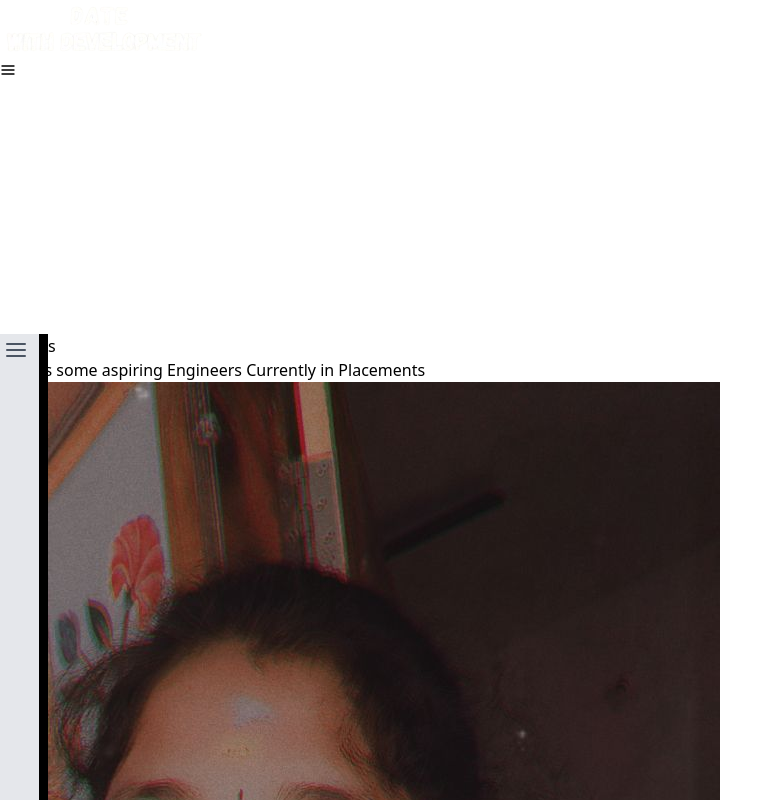
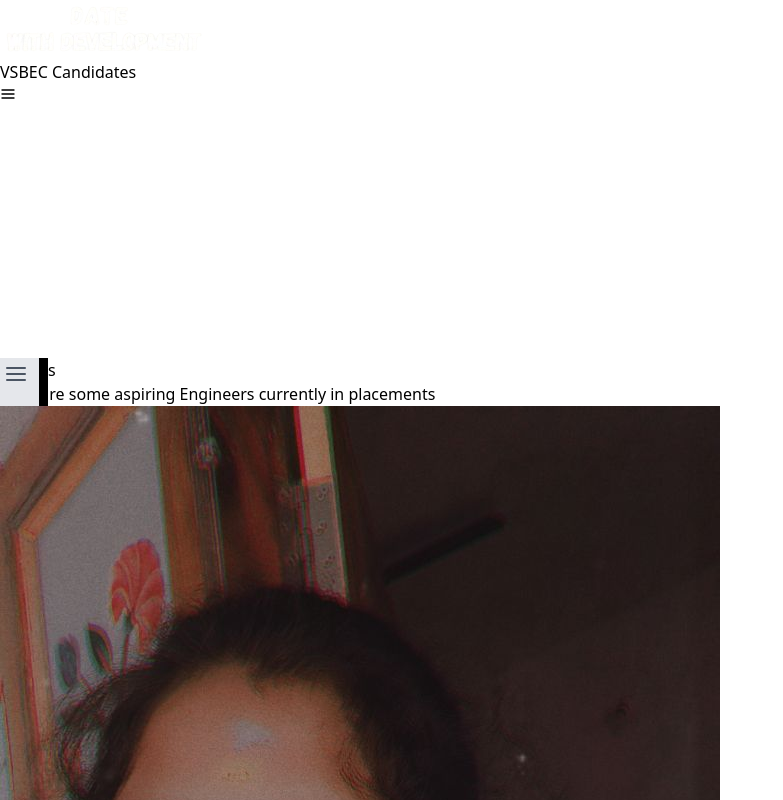
Before and after one commit to Shankaranarayanansk/Dating-with-Developement-Platform, a React (Vite) app: page /seniors in a window 1280 px wide. Shown: the top 800 px of the page, without its empty margins (0-783 px from the left). Built offline with nearby package versions, Linux system fonts and the light colour scheme.

Commit message:
res bug fix

```diff
--- a/src/Components/Alumini.jsx
+++ b/src/Components/Alumini.jsx
@@ -1,11 +1,13 @@
-import React from 'react';
+import React, { useEffect } from 'react';
+import AOS from 'aos';
+import 'aos/dist/aos.css';
 import { FaLinkedin } from 'react-icons/fa';
 import P1 from '../assets/Alumini/P1.jpeg';
 import P2 from '../assets/Alumini/P2.jpeg';
 import P3 from '../assets/Alumini/P3.jpeg';
 import P4 from '../assets/Alumini/P4.jpeg';
-import P5 from '../assets/Alumini/P5.png'
-import P6 from '../assets/Alumini/P6.jpeg'
+import P5 from '../assets/Alumini/P5.png';
+import P6 from '../assets/Alumini/P6.jpeg';
 
 const testimonials = [
   {
@@ -13,75 +15,79 @@ const testimonials = [
     name: 'Pradhive',
     year: '2024 Passed Out',
     text: 'An talented Student with 9.2 cgpa and proficient in java and Problem solving more than 1000+ problems and working at Zscalar for 19LPA',
-    linkedin: 'https://www.linkedin.com/in/pradhive/'
+    linkedin: 'https://www.linkedin.com/in/pradhive/',
   },
   {
     image: P2,
     name: 'Ragul PR',
     year: '2024 Passed Out',
     text: 'The supportive community and rigorous curriculum prepared me well for the challenges of the professional world.',
-    linkedin: 'https://www.linkedin.com/in/ragul-pr/'
+    linkedin: 'https://www.linkedin.com/in/ragul-pr/',
   },
   {
     image: P3,
     name: 'Avanthika',
     year: '2024 Passed out',
-    text: 'I\'m grateful for the opportunities and connections I made during my time here. It\'s been crucial to my success.',
-    linkedin: 'https://www.linkedin.com/in/avanthika2663/'
+    text: "I'm grateful for the opportunities and connections I made during my time here. It's been crucial to my success.",
+    linkedin: 'https://www.linkedin.com/in/avanthika2663/',
   },
   {
     image: P4,
     name: 'Gokul MP',
     year: '2024 Passed Out',
     text: 'The experiences and knowledge I gained here have set a strong foundation for my professional journey.',
-    linkedin: 'https://www.linkedin.com/in/gokul-m-p-289a56257/'
+    linkedin: 'https://www.linkedin.com/in/gokul-m-p-289a56257/',
   },
   {
     image: P5,
     name: 'Anish',
     year: '2024 Passed Out',
-    text: 'I\'m proud to be an alumini of this institution. The network and skills I developed here are priceless.',
-    linkedin: 'https://www.linkedin.com/in/anish-anish/'
+    text: "I'm proud to be an alumini of this institution. The network and skills I developed here are priceless.",
+    linkedin: 'https://www.linkedin.com/in/anish-anish/',
   },
   {
     image: P6,
     name: 'Muruganatham',
     year: '2024 Passed Out',
-    text: 'I\'m proud to be an alumini of this institution. The network and skills I developed here are priceless.',
-    linkedin: 'https://www.linkedin.com/in/muruganantham-s/'
+    text: "I'm proud to be an alumini of this institution. The network and skills I developed here are priceless.",
+    linkedin: 'https://www.linkedin.com/in/muruganantham-s/',
   },
 ];
 
 const Testimonial = ({ image, name, year, text, linkedin }) => (
-  <div className="bg-white p-6 rounded-lg shadow-md flex flex-col items-center w-80 mx-4 mb-6">
+  <div className="bg-white p-6 rounded-lg shadow-md flex flex-col items-center w-full sm:w-80 mx-2 mb-6" data-aos="fade-up">
     <img src={image} alt={name} className="w-24 h-24 rounded-full mb-4 object-cover" />
     <p className="text-gray-600 mb-4 text-sm text-center h-24 overflow-hidden">{text}</p>
     <h3 className="font-bold text-lg">{name}</h3>
     <p className="text-sm text-gray-500">{year}</p>
     <a href={linkedin} target="_blank" rel="noopener noreferrer" className="mt-2 text-blue-500 hover:text-blue-600 flex items-center">
-       {/* Adjusted size with text-xl */}
-       <FaLinkedin size={5} className='m-2' />
+      <FaLinkedin size={24} className="mr-2" />
       Connect
     </a>
-
-
   </div>
 );
 
-const Alumini = () => (
+const Alumini = () => {
+  useEffect(() => {
+    AOS.init({
+      duration: 1000,
+      easing: 'ease-in-out',
+      once: true,
+    });
+  }, []);
+
+  return (
     <div className="bg-gray-100 min-h-screen lg:ml-40">
       <div className="container mx-auto px-4 py-16">
-      <h1 className="text-4xl font-bold text-center mb-8 text-blue-600">Alumini </h1>
+        <h1 className="text-4xl font-bold text-center mb-8 text-blue-600">Alumini</h1>
         <p className="text-center mb-12 text-gray-600">Hear from our successful graduates about their experiences.</p>
-
-      <div className="overflow-x-hidden">
+        <div className="overflow-hidden">
           <div className="flex flex-wrap justify-center">
             {testimonials.map((testimonial, index) => (
               <Testimonial key={index} {...testimonial} />
             ))}
           </div>
         </div>
-
         <div className="text-center mt-16">
           <h2 className="text-2xl font-semibold mb-4">Join Our College Network</h2>
           <p className="mb-6">Stay connected with your Seniors and fellow graduates.</p>
@@ -92,5 +98,6 @@ const Alumini = () => (
       </div>
     </div>
   );
+};
 
 export default Alumini;
--- a/src/Components/Home.jsx
+++ b/src/Components/Home.jsx
@@ -15,7 +15,7 @@ const Home = () => {
           <img src={Hero} alt="Image" className="rounded-lg shadow-md" />
         </div>
         <div className="w-full md:w-1/2 pr-0 md:pr-8 mb-4 md:mb-0" data-aos="fade-right" data-aos-duration="1500">
-          <h1 className="text-4xl font-bold mb-4">Gear Up for <span className='text-6xl font-bold md:4'>Success</span>: Your Ultimate Preparation Hub!</h1>
+          <h1 className="text-4xl font-bold mb-4">Gear Up for <span className='text-6xl text-red-600 font-bold md:4'>Success</span>: Your Ultimate Preparation Hub!</h1>
           <p className="text-lg text-gray-700 mb-4">Welcome juniors. Here you'll find a variety of materials and tools to help you with your studies and projects.</p>
         </div>
       </div>
--- a/src/Components/Navbar.jsx
+++ b/src/Components/Navbar.jsx
@@ -53,6 +53,7 @@ const Navbar = () => {
     <nav className="bg-black p-1.5 lg:px-12 flex items-center justify-between sticky top-0 z-50">
       <div className="flex items-center space-x-8">
         <img src={Logo} alt="Logo" className="h-12 w-auto" />
+        <p className='text-red-600'>VSBEC Candidates</p>
       </div>
 
       <div className="lg:hidden">
--- a/src/Components/Seniors.jsx
+++ b/src/Components/Seniors.jsx
@@ -1,10 +1,11 @@
-import React from 'react';
+import React, { useEffect } from 'react';
+import AOS from 'aos';
+import 'aos/dist/aos.css';
 import { FaLinkedin } from 'react-icons/fa';
 import P1 from '../assets/Seniors/P1.jpg';
 import P2 from '../assets/Seniors/P2.jpg';
 import P3 from '../assets/Seniors/P3.jpeg';
 import P4 from '../assets/Seniors/P4.jpg';
-// import P5 from '../assets/Seniors/P5.jpeg';
 import P5 from '../assets/Seniors/P5.jpg';
 import P6 from '../assets/Seniors/P6.png';
 
@@ -13,76 +14,80 @@ const testimonials = [
     image: P1,
     name: 'Sowmiya Dharshini',
     year: 'Final Year',
-    text: 'An talented Student with 8.2 cgpa and proficient in Python and Problem solving ,App development and currently learning the Cyber Security  ',
-    linkedin: 'https://www.linkedin.com/in/sowmiya-dharshini-k-aa9534275/'
+    text: 'An talented Student with 8.2 cgpa and proficient in Python and Problem solving ,App development and currently learning the Cyber Security',
+    linkedin: 'https://www.linkedin.com/in/sowmiya-dharshini-k-aa9534275/',
   },
   {
     image: P2,
     name: 'Shankaranarayananask',
     year: 'Final Year',
-    text: 'An Aspiring Developer and motivated student , who has mastering the MERN bypassing traditional academic routes in favor of hands-on learning',
-    linkedin: 'https://www.linkedin.com/in/shankaranarayanansk/'
+    text: 'An Aspiring Developer and motivated student, who has mastered the MERN stack bypassing traditional academic routes in favor of hands-on learning',
+    linkedin: 'https://www.linkedin.com/in/shankaranarayanansk/',
   },
   {
     image: P3,
     name: 'Harish Kumar',
     year: 'Final Year',
-    text: 'I\'m a Aspiring AI Developer and proficiency in Deep Learning and Machine Learning and Problem Solving at Leetcode by Java,Python,Pandas and Currently learning DSA',
-    linkedin: 'https://www.linkedin.com/in/harizh/'
+    text: "I'm an Aspiring AI Developer and proficient in Deep Learning, Machine Learning, and Problem Solving at Leetcode using Java, Python, Pandas and currently learning DSA",
+    linkedin: 'https://www.linkedin.com/in/harizh/',
   },
   {
     image: P4,
     name: 'Irfan Ahamed',
     year: 'Final Year',
-    text: 'Hey there I\'m proficient in java and python and had solved more than 600 + problem using java and currenty learning the React for value driven progression',
-    linkedin: 'https://www.linkedin.com/in/irfan-ahamed-s-b0a414255/'
+    text: "Hey there! I'm proficient in Java and Python, and have solved more than 600+ problems using Java. Currently learning React for value-driven progression",
+    linkedin: 'https://www.linkedin.com/in/irfan-ahamed-s-b0a414255/',
   },
   {
     image: P5,
     name: 'Sudarsana V',
     year: 'Final Year',
-    text: 'Hello there I\'m passionate in about Frontend and Problem Solving using java and currenty learning the MERN for flexible Development',
-    linkedin: 'https://www.linkedin.com/in/sudarshana-v/'
+    text: "Hello there! I'm passionate about Frontend Development and Problem Solving using Java. Currently learning the MERN stack for flexible development",
+    linkedin: 'https://www.linkedin.com/in/sudarshana-v/',
   },
   {
     image: P6,
     name: 'Siva V',
     year: 'Final Year',
-    text: 'I\'m proud to be an alumini of this institution. The network and skills I developed here are priceless.',
-    linkedin: 'https://www.linkedin.com/in/codersiva/'
+    text: "I'm proud to be an alumini of this institution. The network and skills I developed here are priceless.",
+    linkedin: 'https://www.linkedin.com/in/codersiva/',
   },
 ];
 
 const Testimonial = ({ image, name, year, text, linkedin }) => (
-  <div className="bg-white p-6 rounded-lg shadow-md flex flex-col items-center w-80 mx-4 mb-6">
+  <div className="bg-white p-6 rounded-lg shadow-md flex flex-col items-center w-full sm:w-80 mx-2 mb-6" data-aos="fade-up">
     <img src={image} alt={name} className="w-24 h-24 rounded-full mb-4 object-cover" />
     <p className="text-gray-600 mb-4 text-sm text-center h-24 overflow-hidden">{text}</p>
     <h3 className="font-bold text-lg">{name}</h3>
     <p className="text-sm text-gray-500">{year}</p>
     <a href={linkedin} target="_blank" rel="noopener noreferrer" className="mt-2 text-blue-500 hover:text-blue-600 flex items-center">
-       {/* Adjusted size with text-xl */}
-       <FaLinkedin size={5} className='m-2' />
+      <FaLinkedin size={24} className="mr-2" />
       Connect
     </a>
-
-
   </div>
 );
 
-const Seniors = () => (
+const Seniors = () => {
+  useEffect(() => {
+    AOS.init({
+      duration: 1000,
+      easing: 'ease-in-out',
+      once: true,
+    });
+  }, []);
+
+  return (
     <div className="bg-gray-100 min-h-screen lg:ml-40">
       <div className="container mx-auto px-4 py-16">
-      <h1 className="text-4xl font-bold text-center mb-8 text-blue-600">Seniors </h1>
-      <p className="text-center mb-12 text-gray-600">Here is some aspiring Engineers Currently in Placements</p>
-
-      <div className="overflow-x-hidden">
+        <h1 className="text-4xl font-bold text-center mb-8 text-blue-600">Seniors</h1>
+        <p className="text-center mb-12 text-gray-600">Here are some aspiring Engineers currently in placements</p>
+        <div className="overflow-hidden">
           <div className="flex flex-wrap justify-center">
             {testimonials.map((testimonial, index) => (
               <Testimonial key={index} {...testimonial} />
             ))}
           </div>
         </div>
-
         <div className="text-center mt-16">
           <h2 className="text-2xl font-semibold mb-4">Join Our College Network</h2>
           <p className="mb-6">Stay connected with your Seniors and fellow graduates.</p>
@@ -93,5 +98,6 @@ const Seniors = () => (
       </div>
     </div>
   );
+};
 
 export default Seniors;
--- a/src/Pages/Problem.jsx
+++ b/src/Pages/Problem.jsx
@@ -67,7 +67,6 @@ const ProblemSolving = () => (
               height="315"
               src={resource.src}
               title={resource.title}
-              frameBorder="0"
               allow="accelerometer; autoplay; clipboard-write; encrypted-media; gyroscope; picture-in-picture; web-share"
               referrerPolicy="strict-origin-when-cross-origin"
               allowFullScreen
```
Lines whose indentation alone changed are shown as unchanged.
